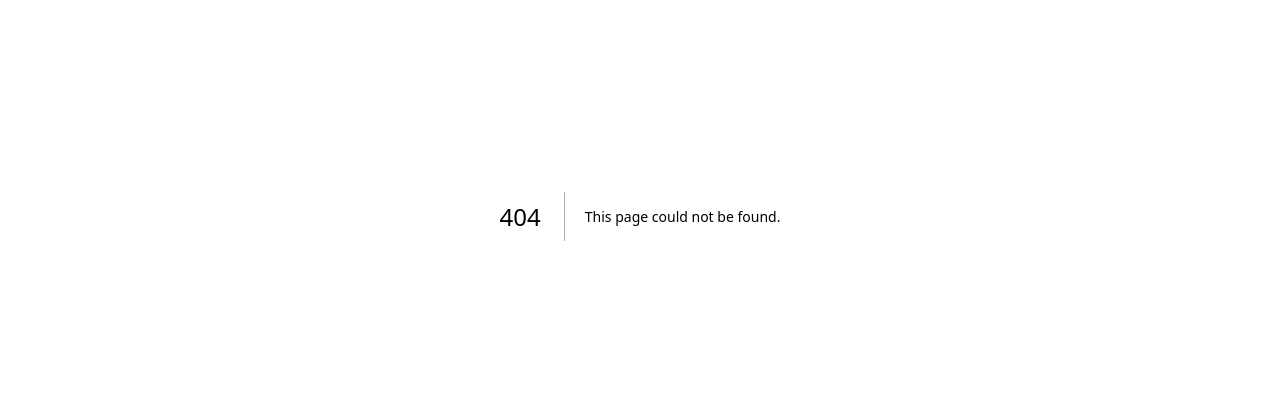
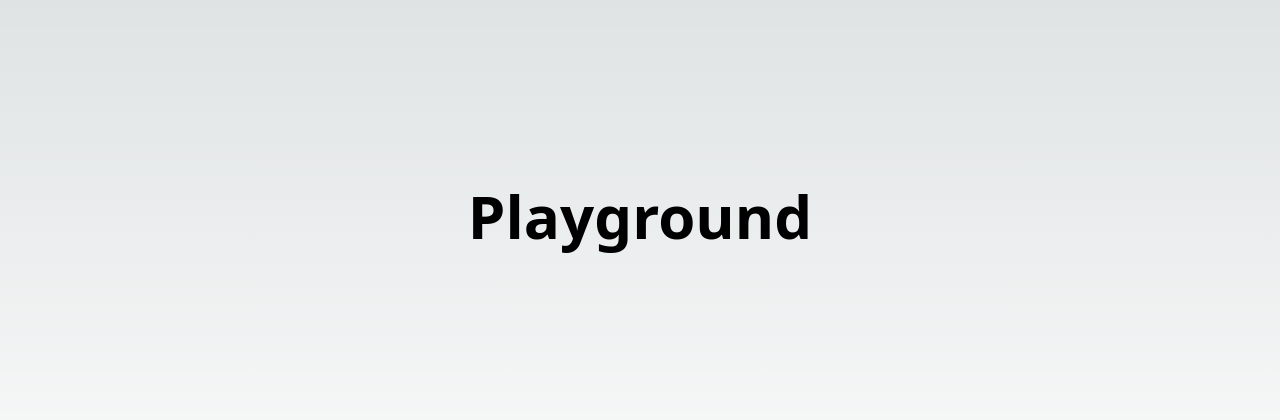
Before and after one commit to eugenetangkj/computereasylah, a Next.js app: page /playground in a window 1280 px wide. Before the commit this address had no page. Shown: the part 184-604 px from the top of the page. Built offline with nearby package versions, Linux system fonts and the light colour scheme.

Commit message:
Add Playground Page

```diff
--- a/pages/index.tsx
+++ b/pages/index.tsx
@@ -1,5 +1,6 @@
 import Image from 'next/image'
 import { Inter } from 'next/font/google'
+import NextLink from 'next/link';
 
 const inter = Inter({ subsets: ['latin'] })
 
@@ -113,6 +114,12 @@ export default function Home() {
           </p>
         </a>
       </div>
+
+      <NextLink href='/playground'>
+        <button className="border-lime-800 font-bold py-3 px-4 w-3/5 mt-5 rounded-full">
+          <span>Playground</span>
+        </button>
+      </NextLink>
     </main>
   )
 }
--- /dev/null
+++ b/pages/playground.tsx
@@ -0,0 +1,13 @@
+
+
+
+
+export default function Playground() {
+    return (
+        <div className="flex flex-col items-center justify-center min-h-screen py-2">
+            <h1 className="text-6xl font-bold">Playground</h1>
+        </div>
+
+
+    )
+}
```
